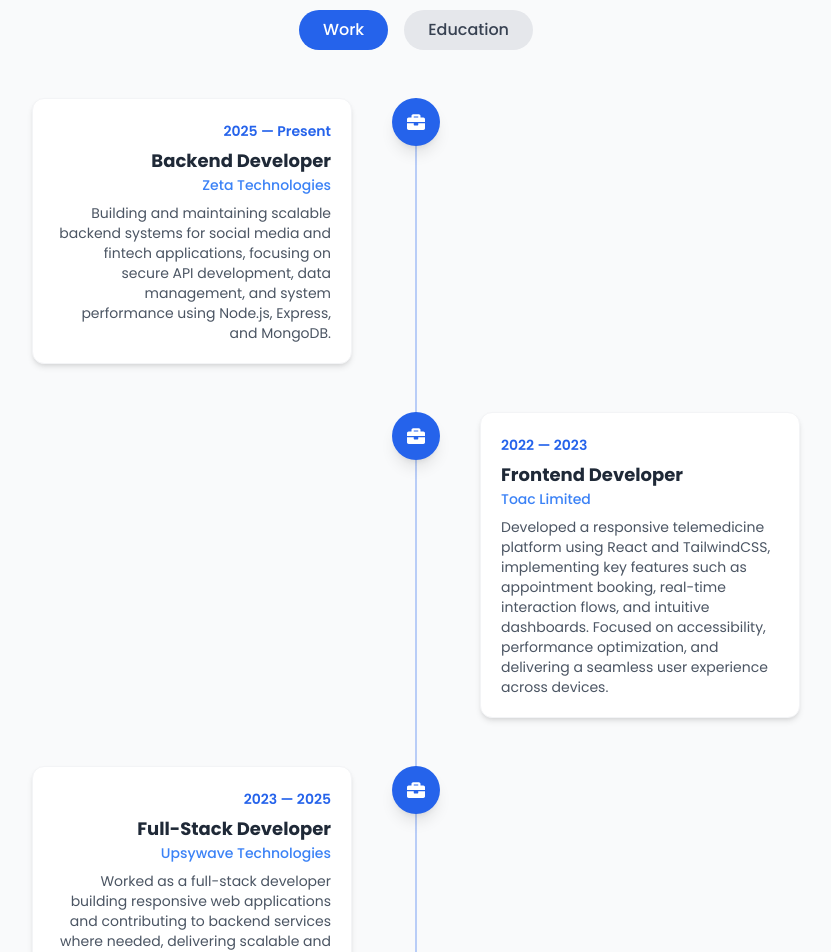
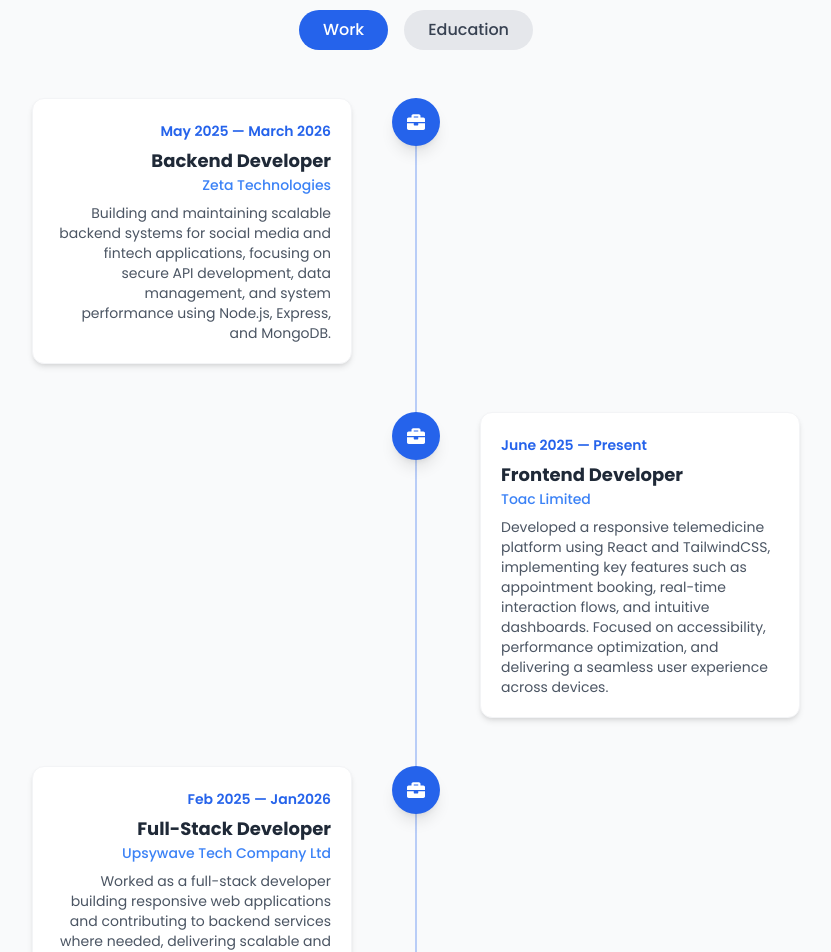
Before and after one commit to emmybest19/portfolio, a React (Vite) app: page /about in a window 1280 px wide. Shown: the part 760-1712 px from the top of the page, without its empty margins (224-1055 px from the left). Built offline with nearby package versions, Linux system fonts and the light colour scheme.

Commit message:
Updated some major components

```diff
--- a/src/data/experience.js
+++ b/src/data/experience.js
@@ -5,7 +5,7 @@ export const experience = [
     type: "work",
     title: "Backend Developer",
     org: "Zeta Technologies",
-    period: "2025 — Present",
+    period: "May 2025 — March 2026",
     description:
       "Building and maintaining scalable backend systems for social media and fintech applications, focusing on secure API development, data management, and system performance using Node.js, Express, and MongoDB.",
   },
@@ -15,7 +15,7 @@ export const experience = [
     type: "work",
     title: "Frontend Developer",
     org: "Toac Limited",
-    period: "2022 — 2023",
+    period: "June 2025 — Present",
     description:
       "Developed a responsive telemedicine platform using React and TailwindCSS, implementing key features such as appointment booking, real-time interaction flows, and intuitive dashboards. Focused on accessibility, performance optimization, and delivering a seamless user experience across devices.",
   },
@@ -24,8 +24,8 @@ export const experience = [
     id: 3,
     type: "work",
     title: "Full-Stack Developer",
-    org: "Upsywave Technologies",
-    period: "2023 — 2025",
+    org: "Upsywave Tech Company Ltd",
+    period: "Feb 2025 — Jan2026",
     description:
       "Worked as a full-stack developer building responsive web applications and contributing to backend services where needed, delivering scalable and user-focused solutions using React, Next.js, Node.js, and related technologies",
   },
```
